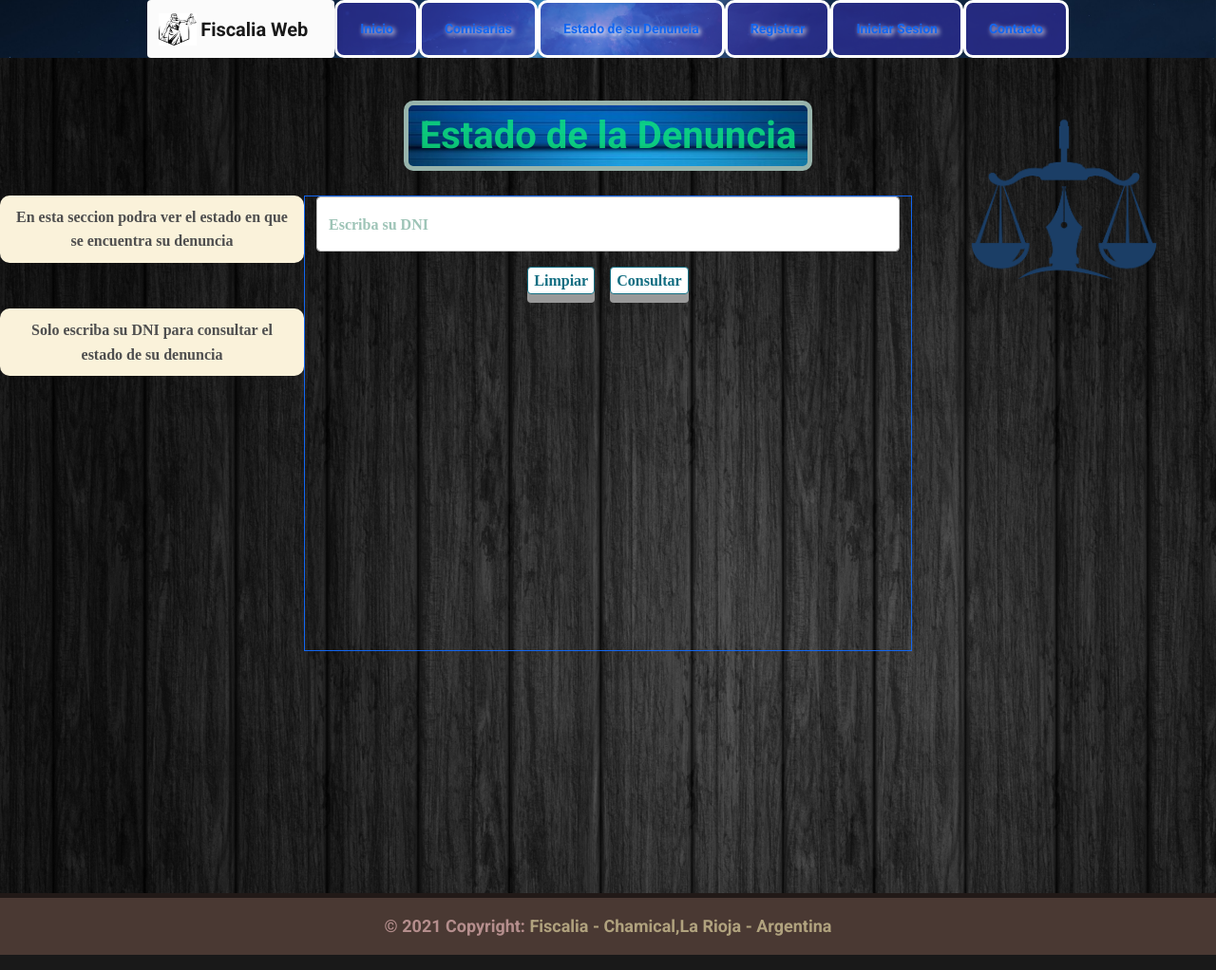
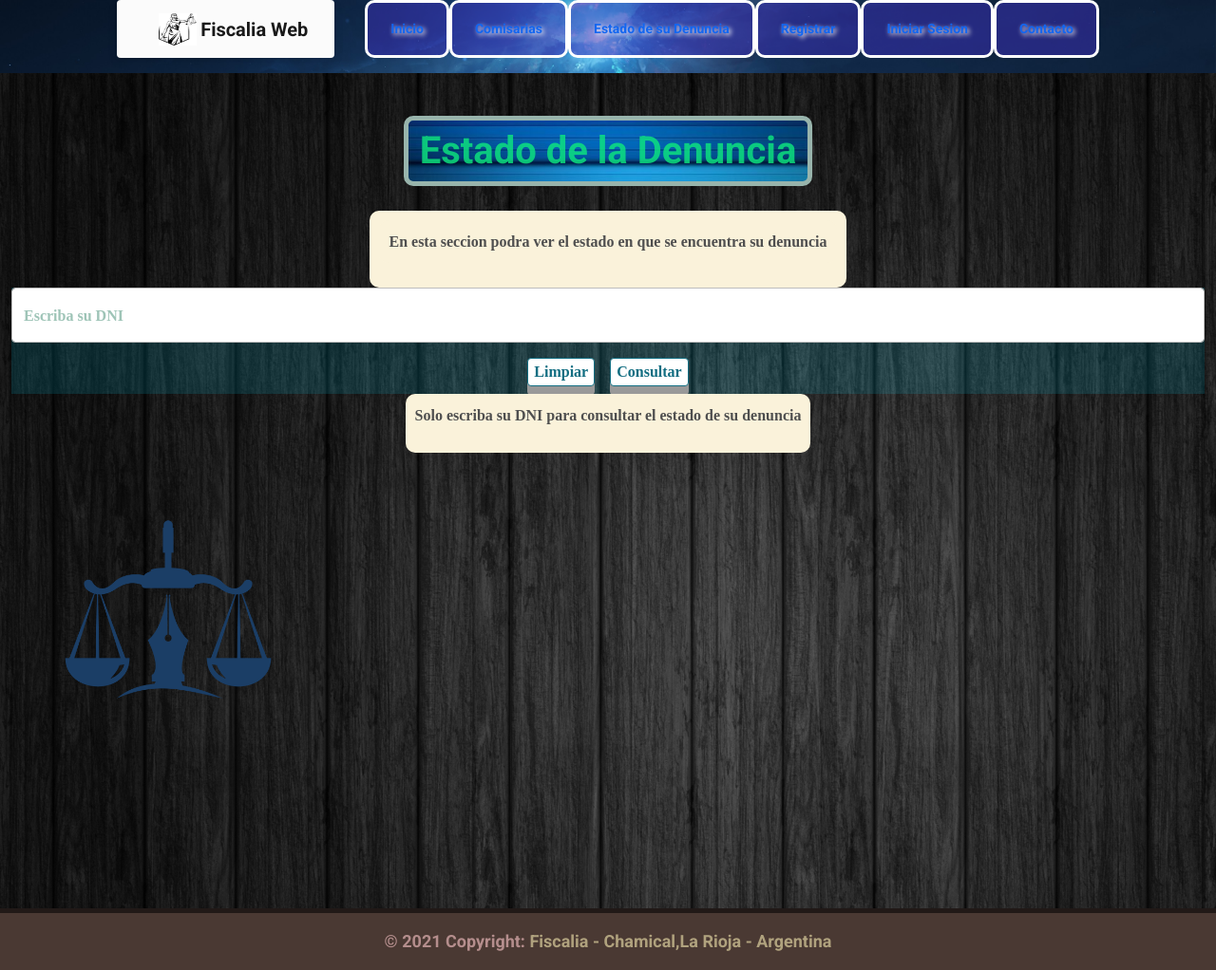
Before and after one commit to sendeiser/fiscaliawebch, a PHP site: page /estadodenuncia.php in a window 1280 px wide. Shown: the whole page at 95% size. Run offline with PHP 8.4, Linux system fonts and the light colour scheme; data comes from the database, SQL or seed files in the repository; data that the repository does not hold is empty; some libraries are stand-ins or nearby versions; some web fonts are replaced.

Commit message:
Fixed v1.0.0

```diff
--- a/css/estilos.css
+++ b/css/estilos.css
@@ -267,23 +267,32 @@ button:active {
 }
 
 #denuncia {
+     display: flex;
      justify-content: center;
-     height: 60vh;
      font-family: 'Mate SC', serif;
      font-weight: bold;
+     flex-wrap: wrap;
+    align-items: center;
 }
 
-#imgjust {
-     position: relative;
-     bottom: 30%
+.denuncia__img {
+     margin: 0;
 }
-
-#secciondenuncia {
+.denuncia__container__form
+{
+     width: 100%;
+     background-color:#00d9ff22;
+}
+.denuncia__label {
      background-color: #faf2da;
      border-radius: 10px;
      padding: 10px;
-     border-radius: solid 1px rgb(0, 0, 0);
      width: auto;
+}
+.alert-mod
+{
+     width: fit-content;
+     margin: 0 auto;
 }
 
 #contactobase {
--- a/estadodenuncia.php
+++ b/estadodenuncia.php
@@ -35,17 +35,18 @@ include("phpserv/connect.php");
 
 <body>
 
-  <ul class="nav bg-image d-flex justify-content-center" style="background-image: url('images/16982.jpg');">
+  <nav class="nav bg-image d-flex justify-content-center" style="background-image: url('images/16982.jpg');">
 
-    <nav class="navbar navbar-light bg-light rounded">
+    <ul class="navbar navbar-light bg-light rounded">
       <div class="container-fluid">
         <a class="navbar-brand" onclick="accion()" href="#" style="font-weight: bold;">
           <img src="images/justicia2.png" alt="" width="40" height="34" class="d-inline-block align-text-top">
           Fiscalia Web
         </a>
       </div>
-    </nav>
+    </ul>
 
+  <ul>
 
     <li class="nav-item desaparece1">
       <a class="nav-link " aria-current="page" href="#" aria-disabled="false" onclick="accion()">Menu</a>
@@ -69,8 +70,9 @@ include("phpserv/connect.php");
       <a class="nav-link" href="contacto.html" aria-disabled="true">Contacto</a>
     </li>
   </ul>
+  </nav>
 
-  <div class="container" id="comisaria1">
+  <main class="container" id="comisaria1">
     <br>
     <div class="row" id="comisariafila">
 
@@ -80,26 +82,17 @@ include("phpserv/connect.php");
     <br>
 
 
-    <div class="row " id="denuncia">
+    <div class="" id="denuncia">
 
-      <div class="col-xl-3 col-lg-3 col-md-3 col-sm-3 col-3">
-        <div class="row " style="position:relative">
-          <span class="text-center" id="secciondenuncia">En esta seccion podra ver el estado en que se encuentra su denuncia</span>
-        </div>
-
-        <div class="row mt-5" style="position:relative">
-          <span class="text-center" id="secciondenuncia">Solo escriba su DNI para consultar el estado de su denuncia</span>
-        </div>
+      <div class="denuncia__label">
+          <p class="denuncia__label">En esta seccion podra ver el estado en que se encuentra su denuncia</p>
       </div>
 
-
-      <div class="col-xl-6 col-lg-6 col-md-6 col-sm-6 col-7 border border-primary">
+      <div class="denuncia__container__form">
 
         <form action="" method="post" class="">
-
-
           <div class="form-floating mb-3 letrasreg  d-block mx-auto">
-            <input type="number" class="form-control text-center" name="dni1" id="floatingInput" placeholder="DNI" style="font-size: 20px;font-weight:bold">
+            <input type="number" class="form-control text-center" name="dni1" id="floatingInput" placeholder="DNI"  style="font-size: 20px;font-weight:bold">
             <label for="floatingInput">Escriba su DNI</label>
           </div>
 
@@ -131,7 +124,7 @@ include("phpserv/connect.php");
                 </symbol>
               </svg>
 
-              <div class="alert alert-primary d-flex align-items-center" role="alert">
+              <div class="alert alert-primary d-flex align-items-center alert-mod" role="alert">
                 <svg class="bi flex-shrink-0 me-2" width="24" height="24" role="img" aria-label="Info:">
                   <use xlink:href="#info-fill" />
                 </svg>
@@ -146,7 +139,7 @@ include("phpserv/connect.php");
                   <path d="M16 8A8 8 0 1 1 0 8a8 8 0 0 1 16 0zm-3.97-3.03a.75.75 0 0 0-1.08.022L7.477 9.417 5.384 7.323a.75.75 0 0 0-1.06 1.06L6.97 11.03a.75.75 0 0 0 1.079-.02l3.992-4.99a.75.75 0 0 0-.01-1.05z" />
                 </symbol>
               </svg>
-              <div class="alert alert-success d-flex align-items-center" role="alert">
+              <div class="alert alert-success d-flex align-items-center alert-mod"  role="alert">
                 <svg class="bi flex-shrink-0 me-2" width="24" height="24" role="img" aria-label="Success:">
                   <use xlink:href="#check-circle-fill" />
                 </svg>
@@ -165,19 +158,15 @@ include("phpserv/connect.php");
         </form>
 
       </div>
-
-      <div class="col-xl-3 col-lg-3 col-md-3 col-sm-3 col-1 text-center" id="imgjust">
-
-        <img src="/images/denunciajust1.png" alt="justiciadenuncia" width="330" height="330" class="img-fluid" />
+      <div class="denuncia__label" style="position:relative">
+          <p>Solo escriba su DNI para consultar el estado de su denuncia</p>
+        </div>
       </div>
-
-
     </div>
-
-
-
-
-  </div>
+    <figure class="denuncia__img" id="">
+       <img src="/images/denunciajust1.png" alt="justiciadenuncia" width="330" height="330" class="" />
+     </figure>
+  </main>
 
 
 
--- /dev/null
+++ b/phpserv/informes/conexion.php
@@ -0,0 +1,5 @@
+<?php
+
+
+$mysqli = new mysqli("localhost", "root", "", "fiscaliach");
+$mysqli->set_charset('utf8');
```
Also changed, not shown: css/gestorbeta.css (+19 -9 lines), gestorbeta.html (+29 -202 lines), index.html (+5 -2 lines), phpserv/informes/plantilla.php (added, +34 -0 lines), phpserv/informes/reporte.php (added, +56 -0 lines), images/denuncia2.jpg, images/denuncia3.jpg, images/fondocont.jpg (deleted), images/icons/exp.gif (added), images/info.jpg, images/noti.jpg.
